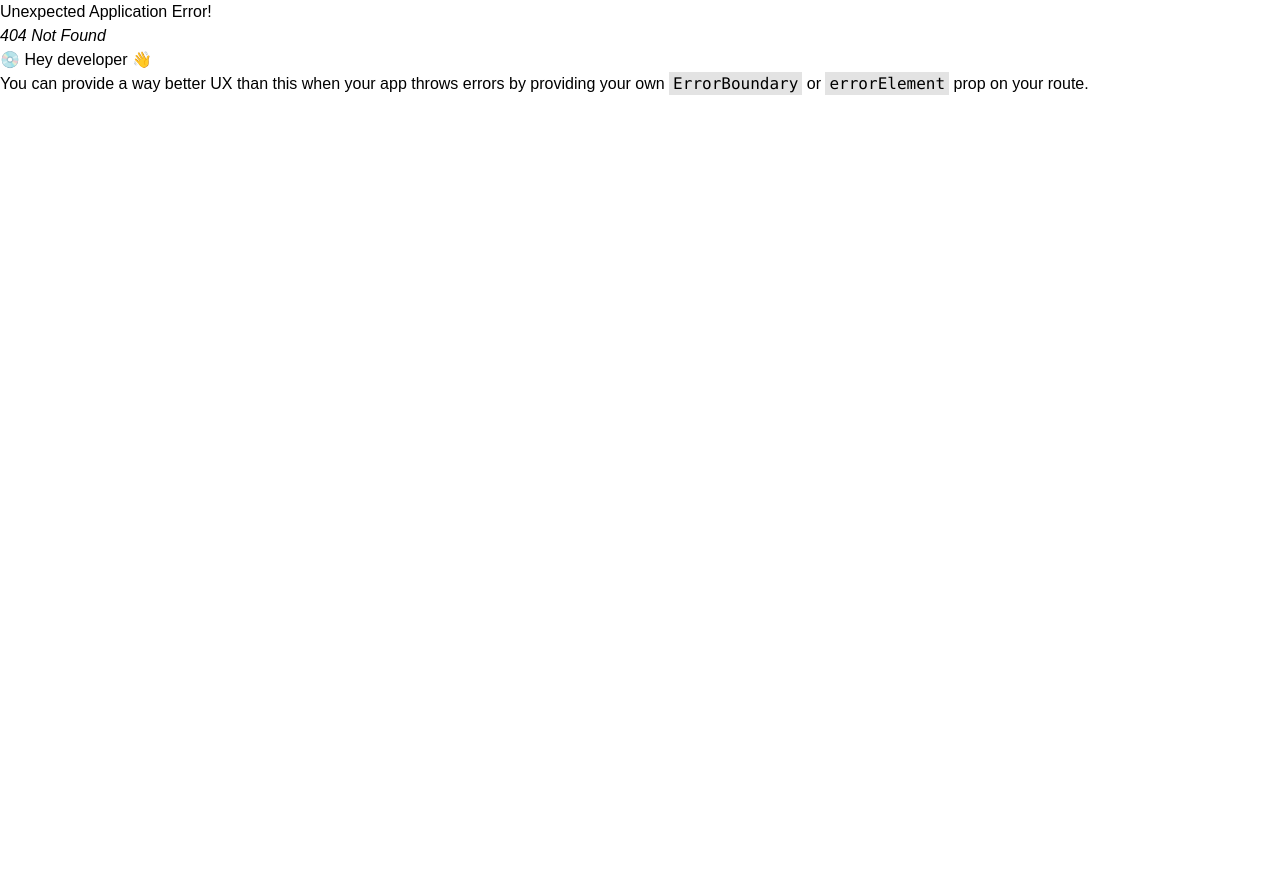
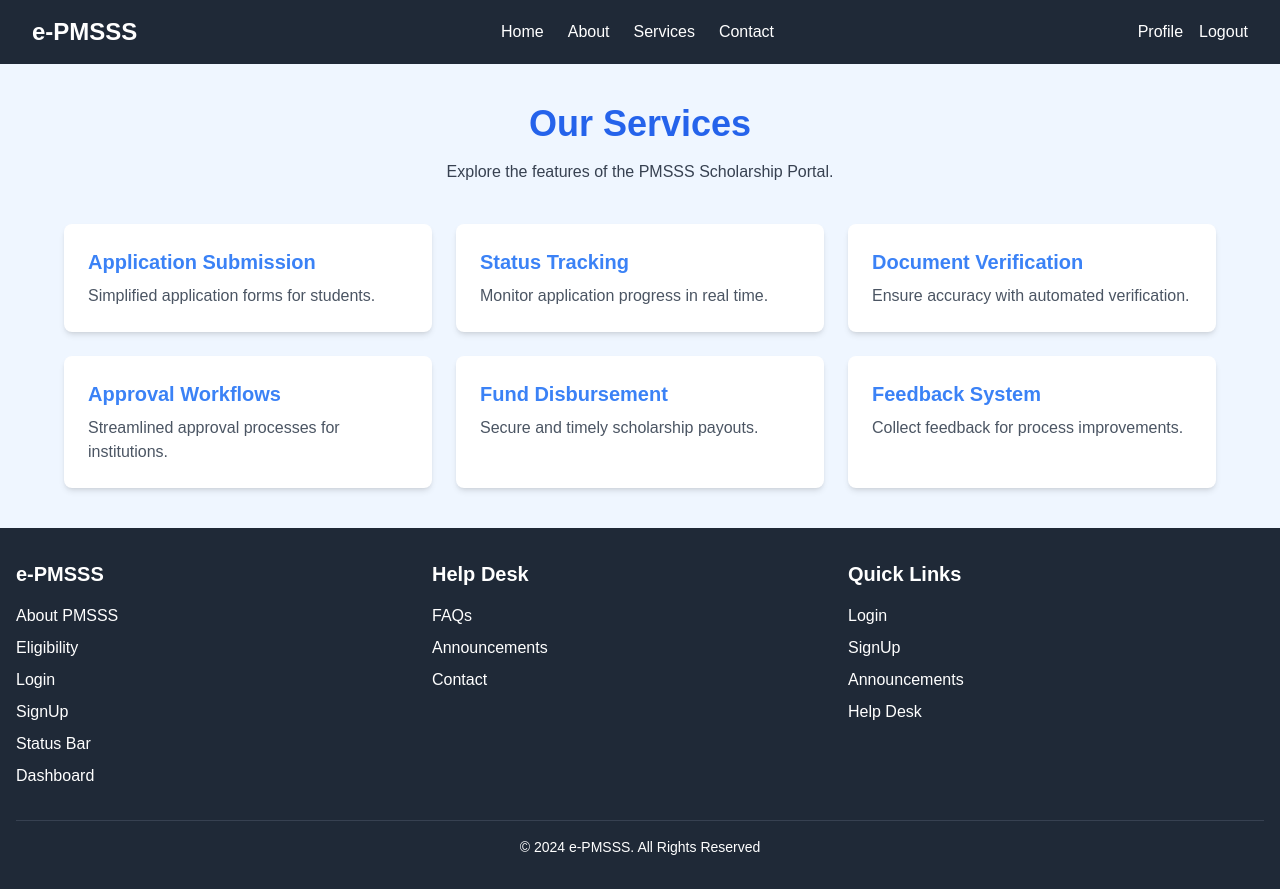
Before and after one commit to AjayKumar239/scholarship-portal-miniProject-e3s1, a React (Vite) app in the folder client/: page /Services in a window 1280 px wide. Before the commit this address had no page. Before the commit the page ends 800 px from the top, so only its background shows below. Built offline with nearby package versions, Linux system fonts and the light colour scheme.

Commit message:
Header-updated

```diff
--- /dev/null
+++ b/client/src/components/pages/AboutUs.jsx
@@ -0,0 +1,32 @@
+import React from "react";
+
+const AboutUs = () => {
+  return (
+    <div className="bg-gray-100 py-10 px-5">
+      <div className="max-w-4xl mx-auto text-center">
+        <h1 className="text-4xl font-bold text-blue-600">About PMSSS Scholarship Portal</h1>
+        <p className="text-gray-700 mt-4">
+          Your gateway to efficient and transparent scholarship management.
+        </p>
+      </div>
+      <div className="mt-10 max-w-5xl mx-auto grid gap-6 sm:grid-cols-2">
+        <section className="bg-white shadow-md rounded-lg p-6">
+          <h2 className="text-2xl font-semibold text-blue-500">Our Mission</h2>
+          <p className="text-gray-600 mt-4">
+            To simplify the scholarship process by providing a secure, paperless system
+            that manages applications and disbursements efficiently.
+          </p>
+        </section>
+        <section className="bg-white shadow-md rounded-lg p-6">
+          <h2 className="text-2xl font-semibold text-blue-500">Our Vision</h2>
+          <p className="text-gray-600 mt-4">
+            To empower students by ensuring accessibility and transparency in scholarship
+            management while reducing manual administrative tasks.
+          </p>
+        </section>
+      </div>
+    </div>
+  );
+};
+
+export default AboutUs;
--- /dev/null
+++ b/client/src/components/pages/ContactUs.jsx
@@ -0,0 +1,50 @@
+import React from "react";
+
+const ContactUs = () => {
+  return (
+    <div className="bg-gray-100 py-10 px-5">
+      <div className="max-w-4xl mx-auto text-center">
+        <h1 className="text-4xl font-bold text-blue-600">Contact Us</h1>
+        <p className="text-gray-700 mt-4">
+          Reach out to us for any queries or support regarding scholarships.
+        </p>
+      </div>
+      <form className="mt-10 max-w-3xl mx-auto bg-white shadow-md rounded-lg p-6">
+        <div className="grid gap-6 sm:grid-cols-2">
+          <div>
+            <label className="block text-gray-700 font-medium">Full Name</label>
+            <input
+              type="text"
+              className="w-full mt-2 px-4 py-2 border rounded-lg focus:ring-2 focus:ring-blue-500 focus:outline-none"
+              placeholder="Enter your full name"
+            />
+          </div>
+          <div>
+            <label className="block text-gray-700 font-medium">Email Address</label>
+            <input
+              type="email"
+              className="w-full mt-2 px-4 py-2 border rounded-lg focus:ring-2 focus:ring-blue-500 focus:outline-none"
+              placeholder="Enter your email"
+            />
+          </div>
+        </div>
+        <div className="mt-6">
+          <label className="block text-gray-700 font-medium">Message</label>
+          <textarea
+            rows="4"
+            className="w-full mt-2 px-4 py-2 border rounded-lg focus:ring-2 focus:ring-blue-500 focus:outline-none"
+            placeholder="Write your message here"
+          ></textarea>
+        </div>
+        <button
+          type="submit"
+          className="mt-6 w-full bg-blue-600 text-white py-2 rounded-lg hover:bg-blue-700"
+        >
+          Submit
+        </button>
+      </form>
+    </div>
+  );
+};
+
+export default ContactUs;
--- /dev/null
+++ b/client/src/components/pages/Services.jsx
@@ -0,0 +1,49 @@
+import React from "react";
+
+const Services = () => {
+  return (
+    <div className="bg-blue-50 py-10 px-5">
+      <div className="text-center">
+        <h1 className="text-4xl font-bold text-blue-600">Our Services</h1>
+        <p className="text-gray-700 mt-4">
+          Explore the features of the PMSSS Scholarship Portal.
+        </p>
+      </div>
+      <div className="mt-10 grid gap-6 sm:grid-cols-3 max-w-6xl mx-auto">
+        {[
+          {
+            title: "Application Submission",
+            description: "Simplified application forms for students.",
+          },
+          {
+            title: "Status Tracking",
+            description: "Monitor application progress in real time.",
+          },
+          {
+            title: "Document Verification",
+            description: "Ensure accuracy with automated verification.",
+          },
+          {
+            title: "Approval Workflows",
+            description: "Streamlined approval processes for institutions.",
+          },
+          {
+            title: "Fund Disbursement",
+            description: "Secure and timely scholarship payouts.",
+          },
+          {
+            title: "Feedback System",
+            description: "Collect feedback for process improvements.",
+          },
+        ].map((service, index) => (
+          <div key={index} className="bg-white shadow-md rounded-lg p-6">
+            <h3 className="text-xl font-semibold text-blue-500">{service.title}</h3>
+            <p className="text-gray-600 mt-2">{service.description}</p>
+          </div>
+        ))}
+      </div>
+    </div>
+  );
+};
+
+export default Services;
--- a/client/src/components/routes/App.jsx
+++ b/client/src/components/routes/App.jsx
@@ -1,12 +1,84 @@
 import Header from "./Header";
 import Footer from "./Footer";
 import { Outlet } from "react-router-dom";
+import AboutUs from "../pages/AboutUs.jsx";
+import ContactUs from "../pages/ContactUs.jsx";
+import Services from "../pages/Services.jsx";
+import React  from "react";
+import { Link } from "react-router-dom";
 
 function App() {
   return (
     <>
       <div className="flex flex-col min-h-screen">
-        <Header />
+        {/* <Header /> */}
+
+      <header className="bg-gray-800 text-white shadow-md">
+        <div className="max-w-7xl mx-auto px-4 sm:px-6 lg:px-8">
+          <div className="flex items-center justify-between h-16">
+            {/* Logo */}
+            <div className="flex-shrink-0">
+              <Link to="/" className="text-2xl font-bold text-white">
+                e-PMSSS
+              </Link>
+            </div>
+
+            {/* Navigation Links */}
+            <nav className="hidden md:flex space-x-6">
+              <Link to="/" className="hover:text-gray-300 transition duration-200">
+                Home
+              </Link>
+              <Link to="/AboutUs" className="hover:text-gray-300 transition duration-200">
+                About
+              </Link>
+              <Link to="/services" className="hover:text-gray-300 transition duration-200">
+                Services
+              </Link>
+              <Link to="/ContactUs" className="hover:text-gray-300 transition duration-200">
+                Contact
+              </Link>
+            </nav>
+
+            {/* Mobile Menu Button */}
+            <div className="md:hidden">
+              <button className="text-white focus:outline-none">
+                <span className="sr-only">Open main menu</span>
+                <svg
+                  className="w-6 h-6"
+                  fill="none"
+                  stroke="currentColor"
+                  viewBox="0 0 24 24"
+                  xmlns="http://www.w3.org/2000/svg"
+                >
+                  <path
+                    strokeLinecap="round"
+                    strokeLinejoin="round"
+                    strokeWidth="2"
+                    d="M4 6h16M4 12h16M4 18h16"
+                  ></path>
+                </svg>
+              </button>
+            </div>
+
+            {/* User Profile & Logout */}
+            <div className="flex items-center space-x-4">
+              <Link
+                to="/profile"
+                className="flex items-center text-white hover:text-gray-300 transition duration-200"
+              >
+                {/* <User className="w-6 h-6 mr-2" /> */}
+                <span>Profile</span>
+              </Link>
+              <button className="flex items-center text-white hover:text-gray-300 transition duration-200">
+                {/* <LogOut className="w-6 h-6 mr-2" /> */}
+                <span>Logout</span>
+              </button>
+            </div>
+          </div>
+        </div>
+      </header>
+
+
         <div className="flex-grow">
           <Outlet />
         </div>
--- a/client/src/components/routes/Header.jsx
+++ b/client/src/components/routes/Header.jsx
@@ -1,6 +1,13 @@
-import React from 'react';
-import { Link } from 'react-router-dom';
-import { User, LogOut } from 'lucide-react';
+import React from "react";
+import { Link } from "react-router-dom";
+import { User, LogOut } from "lucide-react";
+
+
+import AboutUs from "../pages/AboutUs.jsx";
+import Services from "../pages/Services.jsx";
+import ContactUs from "../pages/ContactUs.jsx";
+
+
 
 const Header = () => {
   return (
@@ -16,8 +23,8 @@ const Header = () => {
 
           {/* Navigation Links */}
           <nav className="hidden md:flex space-x-6">
-            <Link to="/" className="hover:text-gray-300 transition duration-200">Home</Link>
-            <Link to="/about" className="hover:text-gray-300 transition duration-200">About</Link>
+            <Link href={"/"} className="hover:text-gray-300 transition duration-200">Home</Link>
+            <Link href={"/AboutUs"} className="hover:text-gray-300 transition duration-200">About</Link>
             <Link to="/services" className="hover:text-gray-300 transition duration-200">Services</Link>
             <Link to="/contact" className="hover:text-gray-300 transition duration-200">Contact</Link>
           </nav>
--- a/client/src/main.jsx
+++ b/client/src/main.jsx
@@ -21,8 +21,10 @@ import Signin from "./components/pages/Signin.jsx";
 import Step1 from "./components/Form/Step1.jsx";
 import Step2 from "./components/Form/Step2.jsx";
 import Step3 from "./components/Form/Step3.jsx";
+import AboutUs from "./components/pages/AboutUs.jsx";
+import ContactUs from "./components/pages/ContactUs.jsx";
+import Services from "./components/pages/Services.jsx";
 
-// Create routes with user data
 const router = createBrowserRouter(
   createRoutesFromElements(
     <Route path="/" element={<App />}>
@@ -31,10 +33,14 @@ const router = createBrowserRouter(
       <Route path="/dashboard" element={<Dashboard />} />
       <Route path="/saf" element={<FreshFormFillup />}>
         <Route index element={<Step1 />} />
-        <Route path="/saf/step2" element={<Step2 />} />
-        <Route path="/saf/step3" element={<Step3 />} />
+        <Route path="step2" element={<Step2 />} />
+        <Route path="step3" element={<Step3 />} />
       </Route>
       <Route path="/signin" element={<Signin />} />
+      <Route path="/AboutUs" element={<AboutUs />} />
+      <Route path="/ContactUs" element={<ContactUs />} />
+      <Route path="/Services" element={<Services />} />
+
 
     </Route>
   )
```
